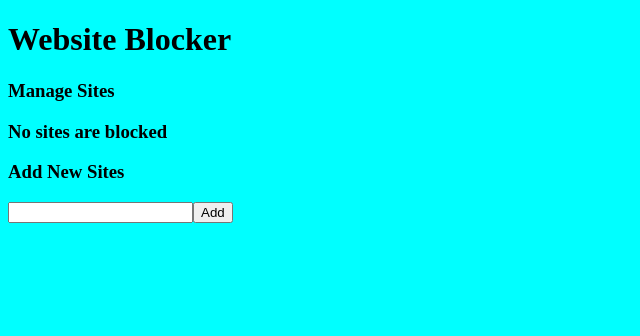
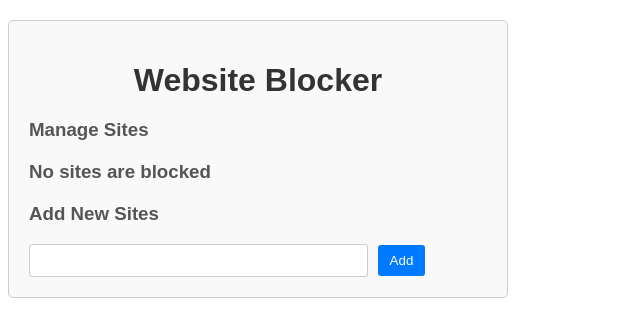
Before and after one commit to godricvasa/Linkedin-filter-chrome-extenstion, a React (Create React App) app: page / in a window 1280 px wide. Shown: the top 336 px of the page, without its empty margins (0-640 px from the left). Built offline with nearby package versions, Linux system fonts and the light colour scheme.

Commit message:
added new styles to ui

```diff
--- a/public/index.css
+++ b/public/index.css
@@ -1,5 +1,70 @@
+/* styles.css */
+
 body {
-  height: 400px;
-  width: 400px;
-  background-color: aqua;
+  height: 500px;
+  width: 500px;
 }
+
+/* Container styles */
+.App {
+  max-width: 600px;
+  margin: 20px auto;
+  padding: 20px;
+  border: 1px solid #ccc;
+  border-radius: 5px;
+  background-color: #f9f9f9;
+  font-family: Arial, sans-serif;
+}
+
+/* Heading styles */
+h1 {
+  text-align: center;
+  margin-bottom: 20px;
+  color: #333;
+}
+.butto {
+  margin-left: 10px;
+}
+h3 {
+  margin-top: 20px;
+  color: #555;
+}
+h5 {
+  font-style: italic;
+}
+
+/* List styles */
+ul {
+  list-style-type: none;
+  padding: 0;
+}
+
+li {
+  margin-bottom: 10px;
+}
+
+/* Input and button styles */
+input[type="text"] {
+  padding: 8px;
+  width: 70%;
+  margin-right: 10px;
+  border: 1px solid #ccc;
+  border-radius: 3px;
+}
+
+button {
+  padding: 8px 12px;
+  background-color: #007bff;
+  color: #fff;
+  border: none;
+  border-radius: 3px;
+  cursor: pointer;
+}
+
+button:hover {
+  background-color: #0056b3;
+}
+
+button:focus {
+  outline: none;
+}
```
